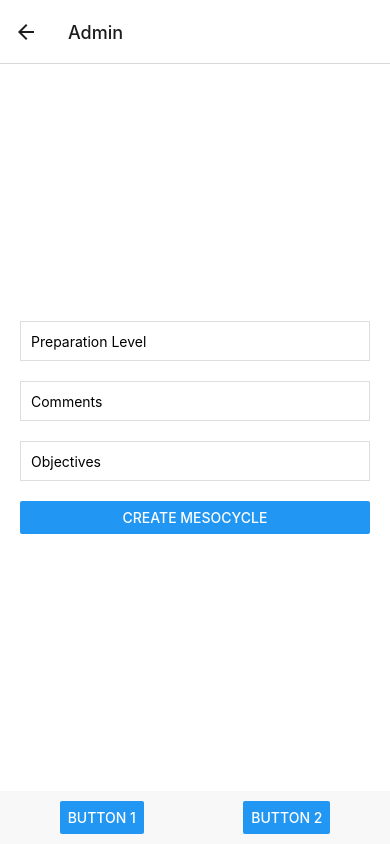
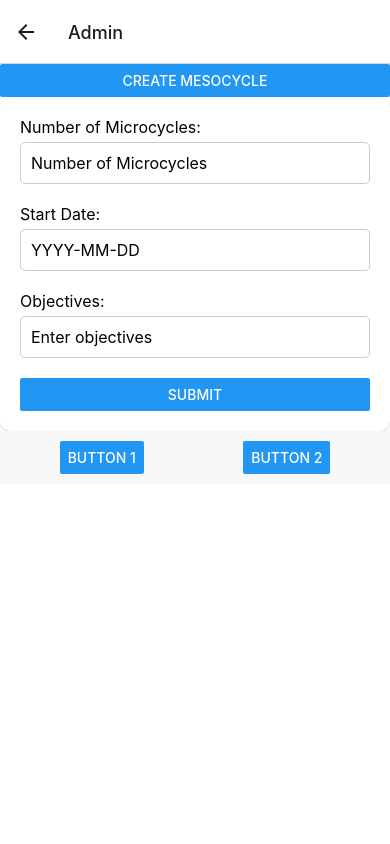
Before and after one commit to toni-calvin/fitness-app, a React Native app: screen /Admin in a window 390 px wide. Both pictures are taken after a click on the button "CREATE MESOCYCLE". Built offline with nearby package versions, Linux system fonts and the light colour scheme; no server answers.

Commit message:
add mesacycle form

```diff
--- a/components/MesocycleForm.tsx
+++ b/components/MesocycleForm.tsx
@@ -1,75 +1,135 @@
-import React, { useState } from 'react';
-import { View, TextInput, Button, StyleSheet, Alert } from 'react-native';
-import axios from 'axios';
+import React from 'react';
+import { View, Text, TextInput, Button, StyleSheet } from 'react-native';
+import { useForm, Controller, SubmitHandler } from 'react-hook-form';
 
-const MesocycleForm = () => {
-  const [preparationLevel, setPreparationLevel] = useState('');
-  const [comments, setComments] = useState('');
-  const [objectives, setObjectives] = useState('');
-
-  const handleSubmit = async () => {
-    if (!preparationLevel || !comments || !objectives) {
-      Alert.alert('Please fill all fields!');
-      return;
+interface MesocycleCreationForm {
+    numberMicrocycles: number;
+    startDate: string;
+    objectives: string;
 }
 
-    try {
-      const response = await axios.post('http://localhost:8080/mesocycles', {
-        preparation_level: preparationLevel,
-        comments: comments,
-        objectives: objectives,
-      });
+interface MesocycleFormProps {
+    onSubmit: SubmitHandler<MesocycleCreationForm>; // Update to use SubmitHandler
+}
 
-      Alert.alert('Mesocycle created!', `ID: ${response.data.id}`);
-      // Clear fields after submission
-      setPreparationLevel('');
-      setComments('');
-      setObjectives('');
-    } catch (error) {
-      console.error(error);
-      Alert.alert('Error creating mesocycle');
-    }
+const MesocycleForm: React.FC<MesocycleFormProps> = ({ onSubmit }) => {
+    // Initialize the form methods with the correct type
+    const { control, handleSubmit, formState: { errors } } = useForm<MesocycleCreationForm>();
+
+    // This function will be called when the form is submitted
+    const onSubmitHandler = (data: MesocycleCreationForm) => {
+        console.log('Form Data:', data); // Log the captured values
+        onSubmit(data); // Pass data to the parent component if needed
     };
 
     return (
         <View style={styles.formContainer}>
+            <View style={styles.numberMicrocycleContainer}>
+                <Text style={styles.label}>Number of Microcycles:</Text>
+                <Controller
+                    control={control}
+                    name="numberMicrocycles"
+                    rules={{
+                        required: 'Number of Microcycles is required',
+                        min: {
+                            value: 1,
+                            message: 'Must be at least 1',
+                        },
+                    }}
+                    render={({ field: { onChange, onBlur, value } }) => (
                         <TextInput
-        placeholder="Preparation Level"
-        value={preparationLevel}
-        onChangeText={setPreparationLevel}
                             style={styles.input}
-        keyboardType="numeric"
+                            placeholder="Number of Microcycles"
+                            keyboardType="numeric" // Set keyboard type to numeric
+                            onBlur={onBlur}
+                            onChangeText={onChange}
+                            value={value?.toString()} // Convert number to string for display
                         />
+                    )}
+                />
+                {errors.numberMicrocycles && <Text style={styles.errorText}>{errors.numberMicrocycles.message}</Text>}
+            </View>
+
+            <View style={styles.startDateContainer}>
+                <Text style={styles.label}>Start Date:</Text>
+                <Controller
+                    control={control}
+                    name="startDate"
+                    rules={{ required: 'Start Date is required' }} // Add validation
+                    render={({ field: { onChange, onBlur, value } }) => (
                         <TextInput
-        placeholder="Comments"
-        value={comments}
-        onChangeText={setComments}
                             style={styles.input}
+                            placeholder="YYYY-MM-DD"
+                            onBlur={onBlur}
+                            onChangeText={onChange}
+                            value={value}
                         />
+                    )}
+                />
+                {errors.startDate && <Text style={styles.errorText}>{errors.startDate.message}</Text>}
+            </View>
+
+            <View style={styles.objectivesContainer}>
+                <Text style={styles.label}>Objectives:</Text>
+                <Controller
+                    control={control}
+                    name="objectives"
+                    rules={{ required: 'Objectives are required' }} // Add validation
+                    render={({ field: { onChange, onBlur, value } }) => (
                         <TextInput
-        placeholder="Objectives"
-        value={objectives}
-        onChangeText={setObjectives}
                             style={styles.input}
+                            placeholder="Enter objectives"
+                            onBlur={onBlur}
+                            onChangeText={onChange}
+                            value={value}
                         />
-      <Button title="Create Mesocycle" onPress={handleSubmit} />
+                    )}
+                />
+                {errors.objectives && <Text style={styles.errorText}>{errors.objectives.message}</Text>}
+            </View>
+
+            <Button title="Submit" onPress={handleSubmit(onSubmitHandler)} /> {/* Use the handler here */}
         </View>
     );
 };
 
 const styles = StyleSheet.create({
     formContainer: {
-    flex: 1,
-    justifyContent: 'center',
         padding: 20,
         backgroundColor: '#fff',
+        borderRadius: 10,
+        shadowColor: '#000',
+        shadowOffset: {
+            width: 0,
+            height: 1,
+        },
+        shadowOpacity: 0.2,
+        shadowRadius: 1.41,
+        elevation: 2,
+    },
+    numberMicrocycleContainer: {
+        marginBottom: 20,
+    },
+    startDateContainer: {
+        marginBottom: 20,
+    },
+    objectivesContainer: {
+        marginBottom: 20,
+    },
+    label: {
+        fontSize: 16,
+        marginBottom: 5,
     },
     input: {
-    height: 40,
-    borderColor: '#ddd',
         borderWidth: 1,
-    marginBottom: 20,
-    paddingHorizontal: 10,
+        borderColor: '#ccc',
+        borderRadius: 5,
+        padding: 10,
+        fontSize: 16,
+    },
+    errorText: {
+        color: 'red',
+        marginTop: 5,
     },
 });
 
--- a/package.json
+++ b/package.json
@@ -10,7 +10,9 @@
   },
   "dependencies": {
     "@expo/metro-runtime": "~3.2.3",
+    "@react-native-community/datetimepicker": "^8.2.0",
     "@react-native-community/masked-view": "^0.1.11",
+    "@react-native-picker/picker": "^2.8.1",
     "@react-navigation/native": "^6.1.18",
     "@react-navigation/stack": "^6.4.1",
     "@types/react": "^18.3.11",
@@ -20,7 +22,9 @@
     "expo-status-bar": "~1.12.1",
     "react": "18.2.0",
     "react-dom": "18.2.0",
+    "react-hook-form": "^7.53.0",
     "react-native": "0.74.5",
+    "react-native-date-picker": "^5.0.7",
     "react-native-gesture-handler": "^2.20.0",
     "react-native-reanimated": "^3.15.4",
     "react-native-safe-area-context": "^4.11.0",
--- a/screens/AdminScreen.tsx
+++ b/screens/AdminScreen.tsx
@@ -1,16 +1,29 @@
-import React from 'react';
-import { View, StyleSheet } from 'react-native';
+import React, { useState } from 'react';
+import { View, StyleSheet, Button } from 'react-native';
 import MesocycleForm from '../components/MesocycleForm';
 import GlobalButtons from '../components/GlobalButton';
 import { CustomScreenProps } from '../App';
 
-const AdminScreen: React.FC<CustomScreenProps> = ({ navigation }) => {  return (
+const AdminScreen: React.FC<CustomScreenProps> = ({ navigation }) => {
+  const [showMesocycleForm, setShowMesocycleForm] = useState(false);
+  const handleCreateMesocycle = () => {
+    setShowMesocycleForm(!showMesocycleForm); // Set state to show the MesocycleForm
+  };
+
+  return (
+
     <View style={styles.container}>
-      <MesocycleForm />
+      <Button title="Create Mesocycle" onPress={handleCreateMesocycle} />
+      {showMesocycleForm && (
+          <MesocycleForm onSubmit={(data: any) => {
+              console.log('Mesocycle Data:', data);
+              setShowMesocycleForm(false);
+          }} />
+      )}
       <GlobalButtons
-            onButton1Press={() => navigation.navigate('Home')}
-            onButton2Press={() => navigation.navigate('Admin')}
-    />
+        onButton1Press={() => navigation.navigate('Home')}
+        onButton2Press={() => navigation.navigate('Admin')}
+      />
     </View>
   );
 };
```
Also changed, not shown: models/models.ts (added, +39 -0 lines), 2 other files (tests, documents, lock files or other folders). Lines whose indentation alone changed are shown as unchanged.
